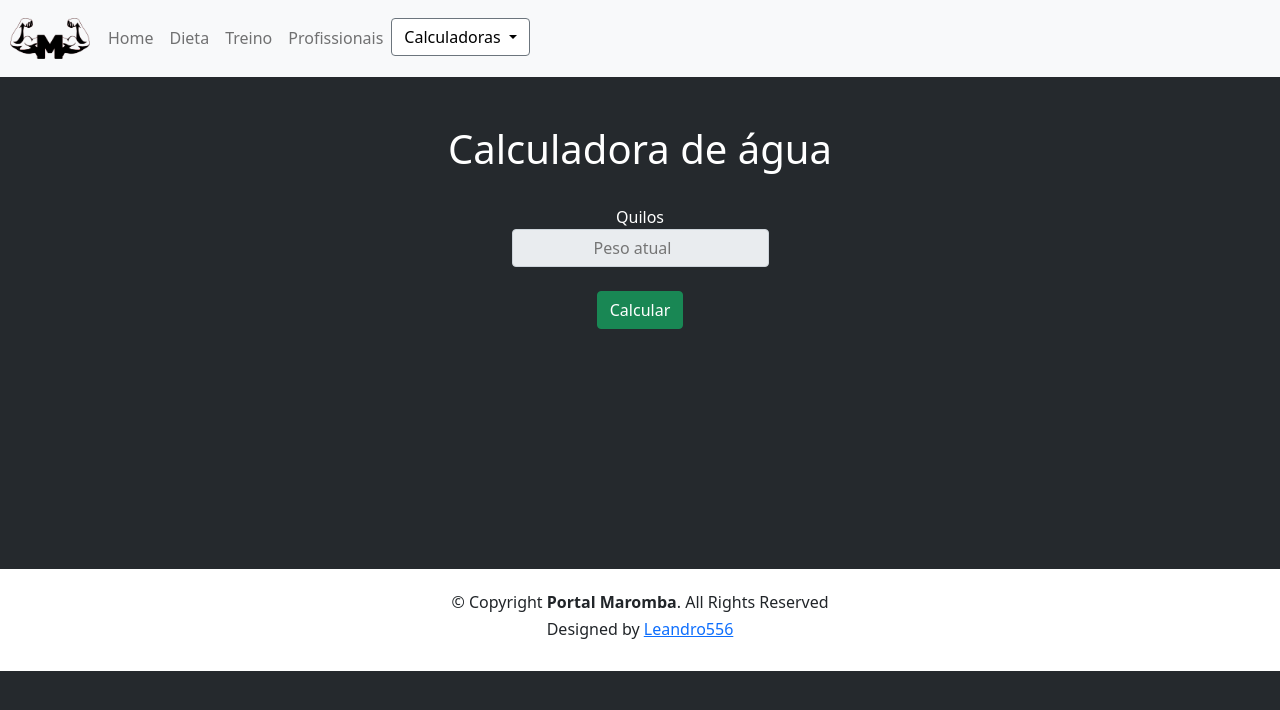
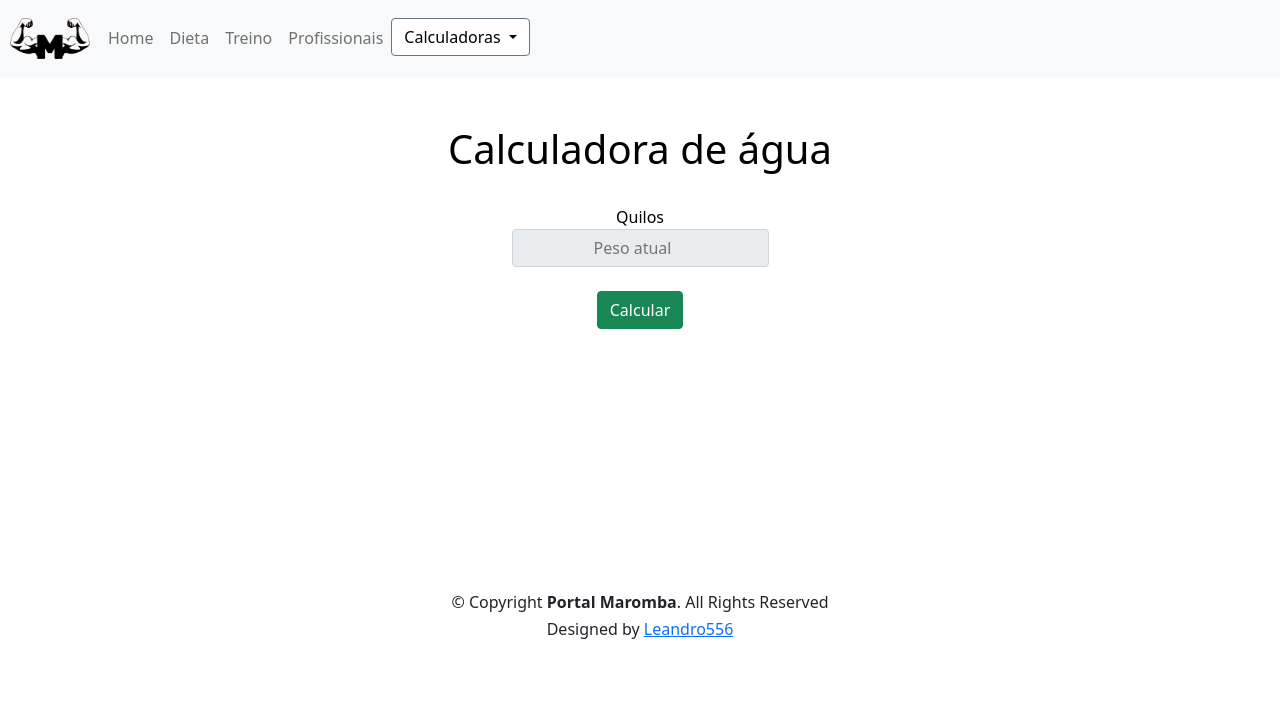
Before and after one commit to Leandro556/PortalMaromba, a PHP site: page /Paginas/calc-agua.html in a window 1280 px wide. Shown: the top 710 px of the page. Run offline with PHP 8.4, Linux system fonts and the light colour scheme; some libraries are stand-ins or nearby versions.

Commit message:
tema light

```diff
--- a/Styles/calc-agua.css
+++ b/Styles/calc-agua.css
@@ -1,16 +1,16 @@
 .bg{
-    background-color: #212529fa;
+    background-color: #fffffffa;
 }
 
 .main{
     display: flex;
     text-align: center;
     justify-content: center;
-    color: rgb(255, 255, 255);
+    color: rgb(0, 0, 0);
 }
 
 .agua1{
-    border-color: rgb(255, 255, 255);
+    border-color: rgb(0, 0, 0);
 }
 
 .butn-1{
```
